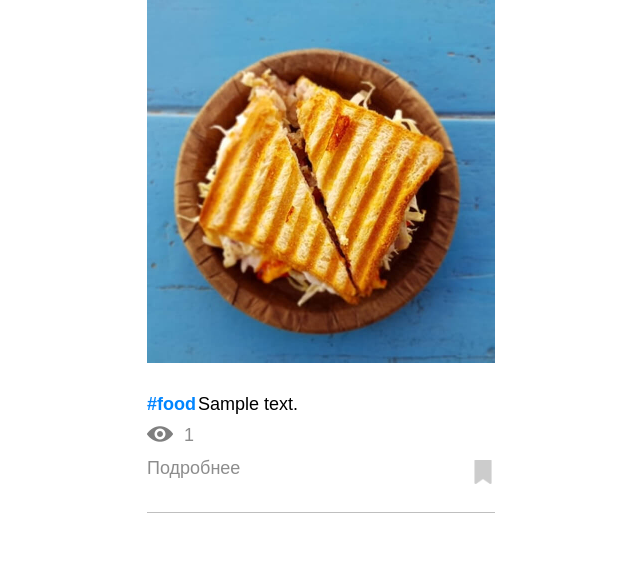
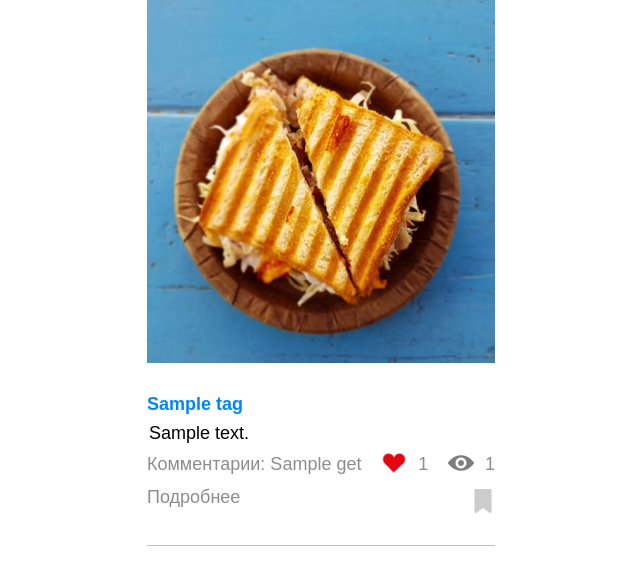
Before and after one commit to K-Maxim/cw2, a Flask app: template search/templates/search.html in a window 1280 px wide. Shown: the part 264-832 px from the top of the page, without its empty margins (319-959 px from the left). Before the commit the page ends 777 px from the top, so only its background shows below. Run offline with Flask 2, Linux system fonts and the light colour scheme; the template is opened without the code that fills it: most values are stand-ins (such as "Sample title", 1, 10 or a date in 2020); grey boxes marked "Sample" are stand-in pictures.

Commit message:
добавил ограничения в 10 постов при поиске
добавил к найденным постам лайки, количество комментариев, переход по фотке, имени и функцию добавления в шаблон

```diff
--- a/search/templates/search.html
+++ b/search/templates/search.html
@@ -31,39 +31,51 @@
         {% for post in post_by_keyword %}
         <div class="items__item item">
             <div class="item__top">
-          <a href="/user-feed.html" class="item__head">
+                <a href="/users/{{ post.poster_name }}" class="item__head">
                     <div class="item__ava-wrap">
                         <img src="{{ post.poster_avatar }}" alt="" class="item__ava" width="47">
                     </div>
                     <span class="item__username">{{ post.poster_name }}</span>
                 </a>
             </div>
-        <a href="/post.html" class="item__post-link">
+            <a href="/post/{{ post.pk }}" class="item__post-link">
                 <img src="/static/img/post{{ post.pk }}.jpg" alt="" width="348" class="item__post-img">
             </a>
-        <p class="item__descr"><a href="/tag.html" class="item__tag">#food</a>{{ post.content|truncate(50, True) }}</p>
+            <a href="/tag/{{tags[post.pk - 1][1:]}}" class="item__tag">{{tags[post.pk - 1]}}</a>
+            <p class="item__descr"><a href="/tag/{{tags[post.pk - 1][1:]}}" class="item__tag"></a>{{ post.content|truncate(50, True) }}
+            </p>
             <div class="item__post-info">
+              <p class="item__comments-counter">Комментарии: {{comments_count.get(post.pk, 'Нет комментариев')}}</p>
+              <div class="item__counter">
+                    <img src="/static/img/like.png" alt="" class="item__counter-icon" width="26">
+                    <span class="item__counter-text">{{ post.likes_count }}</span>
+                </div>
                 <div class="item__counter">
                     <img src="/static/img/eye.png" alt="" class="item__counter-icon" width="26">
                     <span class="item__counter-text">{{ post.views_count }}</span>
                 </div>
             </div>
             <div class="item__post-bottom">
-          <a href="/post.html" class="item__btn-more">Подробнее</a>
+                <a href="/post/{{ post.pk }}" class="item__btn-more">Подробнее</a>
+                <form action="/bookmark/">
                     <button type="button" class="item__bookmark-btn">
-            <img src="img/bookmark.png" alt="" class="item__bookmark-icon" width="24">
+                        <a href="/bookmark/add/{{ post.pk }}">
+                            <img src="/static/img/bookmark.png" alt="" class="item__bookmark-icon" width="24">
+                        </a>
                     </button>
             </div>
         </div>
+    </section>
    {% endfor %}
-    </section>
 </main>
 <svg xmlns="http://www.w3.org/2000/svg" style="display:none">
     <symbol id="back" viewbox="0 0 19 16" fill="none" width="19" height="16">
-      <path d="m17.34 6.19.028.006H5.074L8.94 2.322c.19-.189.293-.445.293-.714 0-.269-.104-.523-.293-.713L8.338.294A.997.997 0 0 0 7.628 0a.997.997 0 0 0-.71.293L.293 6.917A.995.995 0 0 0 0 7.63c0 .27.103.524.293.713l6.625 6.625c.189.189.441.293.71.293.269 0 .52-.104.71-.293l.601-.602a.995.995 0 0 0 .293-.71.965.965 0 0 0-.293-.696L5.031 9.064h12.322c.554 0 1.02-.477 1.02-1.03v-.851c0-.554-.48-.994-1.033-.994Z" fill="#000" />
+        <path d="m17.34 6.19.028.006H5.074L8.94 2.322c.19-.189.293-.445.293-.714 0-.269-.104-.523-.293-.713L8.338.294A.997.997 0 0 0 7.628 0a.997.997 0 0 0-.71.293L.293 6.917A.995.995 0 0 0 0 7.63c0 .27.103.524.293.713l6.625 6.625c.189.189.441.293.71.293.269 0 .52-.104.71-.293l.601-.602a.995.995 0 0 0 .293-.71.965.965 0 0 0-.293-.696L5.031 9.064h12.322c.554 0 1.02-.477 1.02-1.03v-.851c0-.554-.48-.994-1.033-.994Z"
+              fill="#000"/>
     </symbol>
     <symbol id="search" viewbox="0 0 100 26" fill="none" width="100" height="26">
-      <path d="M1.024 6.952c0 3.264 1.44 5.184 3.52 6.752l2.56 1.952c1.664 1.28 2.624 2.016 2.624 3.648 0 1.152-.704 1.856-1.888 1.856-1.152 0-1.92-.896-1.92-2.304V17H.8v2.08c0 4.128 3.168 6.4 7.04 6.4s7.04-2.24 7.04-6.816c0-3.104-1.536-5.056-3.584-6.592L8.64 10.024C7.072 8.84 6.144 8.136 6.144 6.568c0-1.12.704-1.728 1.664-1.728 1.056 0 1.728.704 1.728 2.176V8.68h5.024V6.92c0-4.32-2.976-6.4-6.752-6.4-3.712 0-6.784 1.824-6.784 6.432ZM29.099 20.36h-6.592v-5.28h5.952v-4.64h-5.952v-4.8H29.1V1H17.131v24H29.1v-4.64ZM34 1l-3.777 24h5.216l.576-4.32h4.416l.577 4.32h5.215L42.447 1H34Zm2.623 15.2 1.6-11.68 1.6 11.68h-3.2ZM53.352 25V13.192L57.671 25h5.984l-4.64-11.104c2.432-.832 4.032-2.752 4.032-5.728V7.24c0-4.064-2.976-6.24-7.072-6.24h-8v24h5.376Zm1.888-19.52c1.504 0 2.432.704 2.432 2.688v.448c0 2.144-.928 3.008-2.432 3.008h-1.888V5.48h1.888Zm20.25 9.28v2.56c0 2.624-.896 3.52-2.4 3.52s-2.4-.896-2.4-3.52V8.68c0-2.656.928-3.52 2.4-3.52 1.504 0 2.4.864 2.4 3.52v2.24h5.44V8.84c0-5.568-2.976-8.32-7.84-8.32s-7.84 2.752-7.84 8.32v8.32c0 5.568 2.976 8.32 7.84 8.32s7.84-2.752 7.84-8.32v-2.4h-5.44ZM89.259 25v-9.984h4.8V25h5.44V1h-5.44v9.344h-4.8V1h-5.44v24h5.44Z" fill="#000" fill-opacity=".8" />
+        <path d="M1.024 6.952c0 3.264 1.44 5.184 3.52 6.752l2.56 1.952c1.664 1.28 2.624 2.016 2.624 3.648 0 1.152-.704 1.856-1.888 1.856-1.152 0-1.92-.896-1.92-2.304V17H.8v2.08c0 4.128 3.168 6.4 7.04 6.4s7.04-2.24 7.04-6.816c0-3.104-1.536-5.056-3.584-6.592L8.64 10.024C7.072 8.84 6.144 8.136 6.144 6.568c0-1.12.704-1.728 1.664-1.728 1.056 0 1.728.704 1.728 2.176V8.68h5.024V6.92c0-4.32-2.976-6.4-6.752-6.4-3.712 0-6.784 1.824-6.784 6.432ZM29.099 20.36h-6.592v-5.28h5.952v-4.64h-5.952v-4.8H29.1V1H17.131v24H29.1v-4.64ZM34 1l-3.777 24h5.216l.576-4.32h4.416l.577 4.32h5.215L42.447 1H34Zm2.623 15.2 1.6-11.68 1.6 11.68h-3.2ZM53.352 25V13.192L57.671 25h5.984l-4.64-11.104c2.432-.832 4.032-2.752 4.032-5.728V7.24c0-4.064-2.976-6.24-7.072-6.24h-8v24h5.376Zm1.888-19.52c1.504 0 2.432.704 2.432 2.688v.448c0 2.144-.928 3.008-2.432 3.008h-1.888V5.48h1.888Zm20.25 9.28v2.56c0 2.624-.896 3.52-2.4 3.52s-2.4-.896-2.4-3.52V8.68c0-2.656.928-3.52 2.4-3.52 1.504 0 2.4.864 2.4 3.52v2.24h5.44V8.84c0-5.568-2.976-8.32-7.84-8.32s-7.84 2.752-7.84 8.32v8.32c0 5.568 2.976 8.32 7.84 8.32s7.84-2.752 7.84-8.32v-2.4h-5.44ZM89.259 25v-9.984h4.8V25h5.44V1h-5.44v9.344h-4.8V1h-5.44v24h5.44Z"
+              fill="#000" fill-opacity=".8"/>
     </symbol>
 </svg>
 </body>
```
Lines whose indentation alone changed are shown as unchanged.
